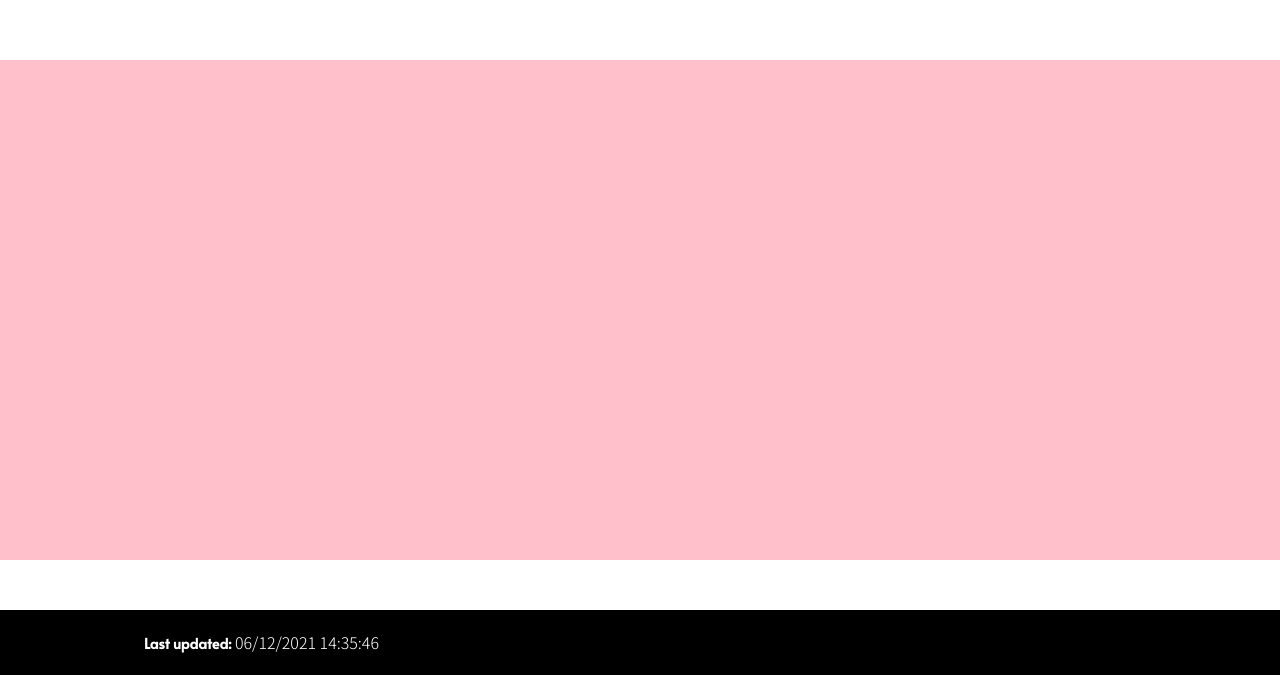
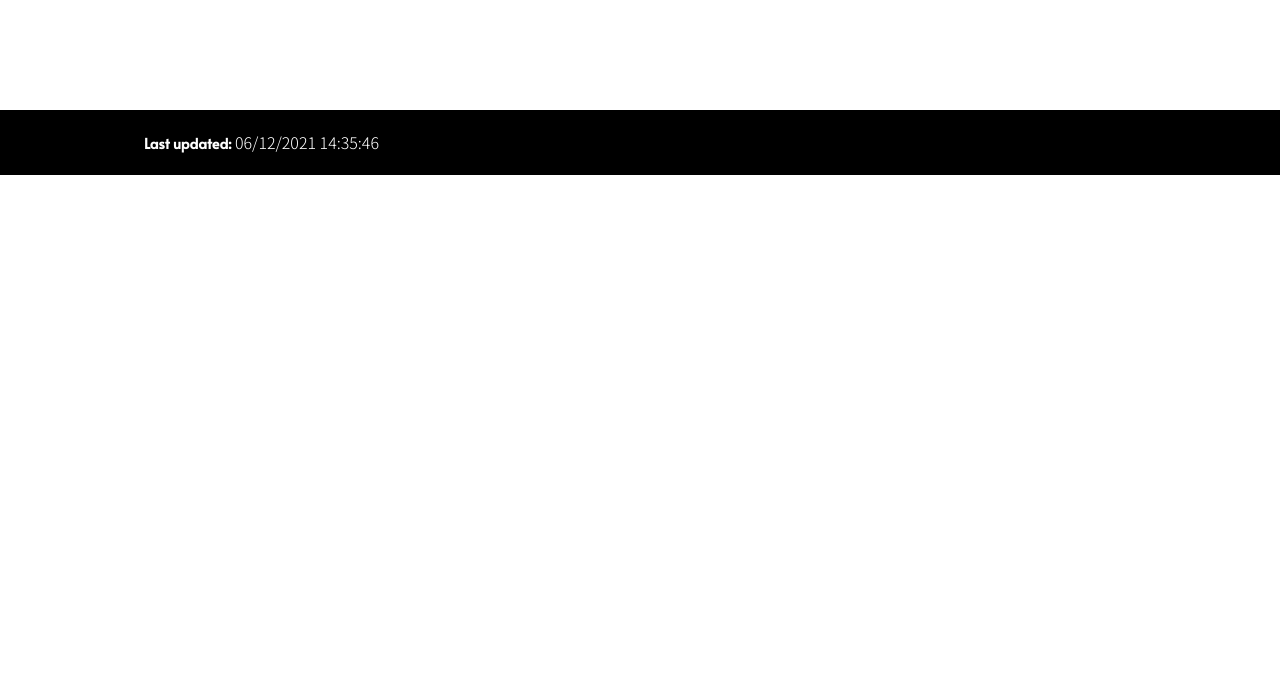
Before and after one commit to djrenot/my-test-website, a plain HTML site: page index.html in a window 1280 px wide. Shown: the part 1100-1775 px from the top of the page. After the commit the page ends 1275 px from the top, so only its background shows below. Drawn offline with Linux system fonts and the light colour scheme; no server answers.

Commit message:
removed spacer

```diff
--- a/assets/styles.scss
+++ b/assets/styles.scss
@@ -66,11 +66,6 @@ ul#list-repos{
 
 .dummies {
   height: 250px;
-}
-
-.spacer {
-  height: 500px;
-  background-color: pink;
 }
 
 .menu-nav {
--- a/index.html
+++ b/index.html
@@ -54,8 +54,6 @@
       </div>
 
     </div>
-
-    <div class="spacer"></div>
   </main>
 
   <footer>
```
Also changed, not shown: assets/styles.css, 1 other file.
